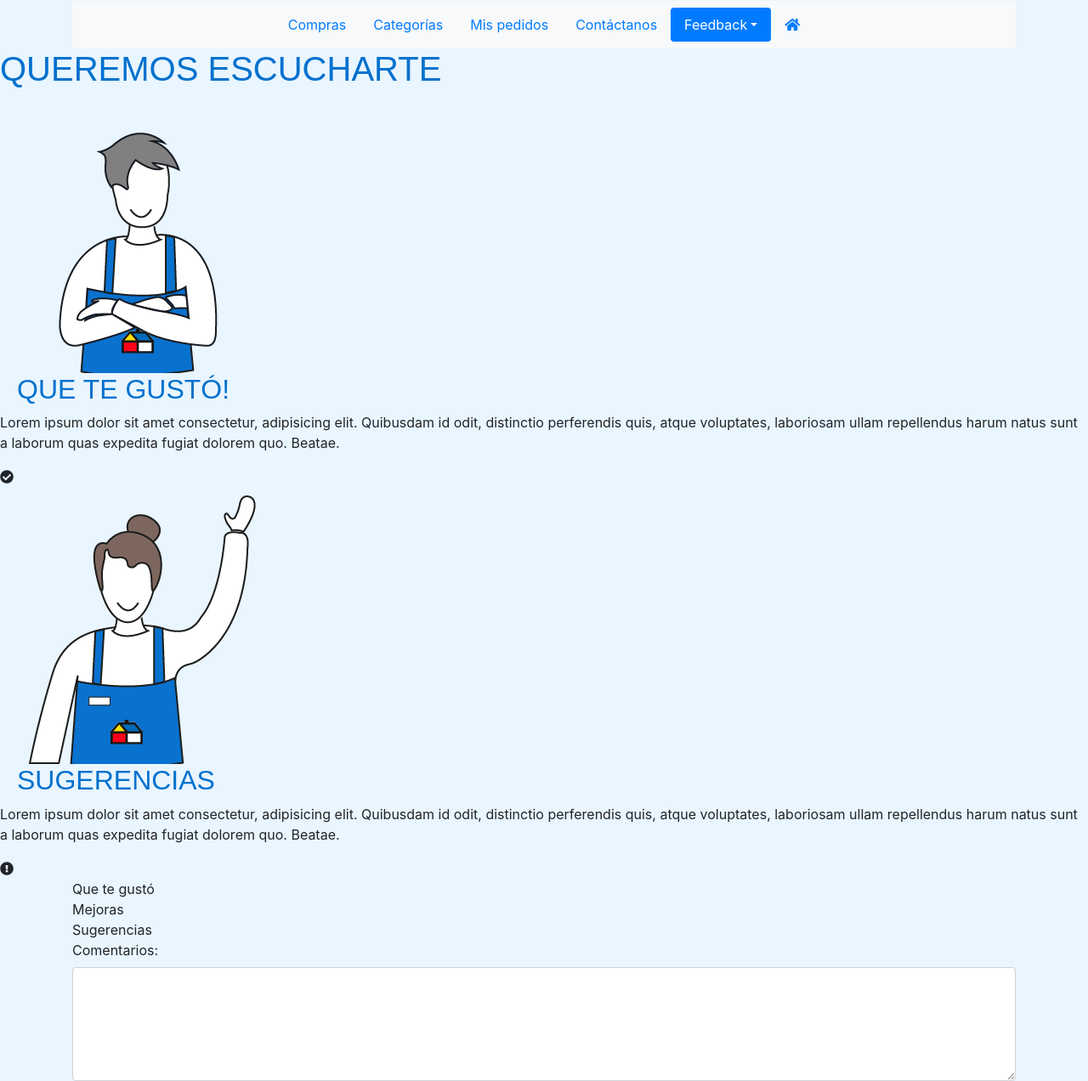
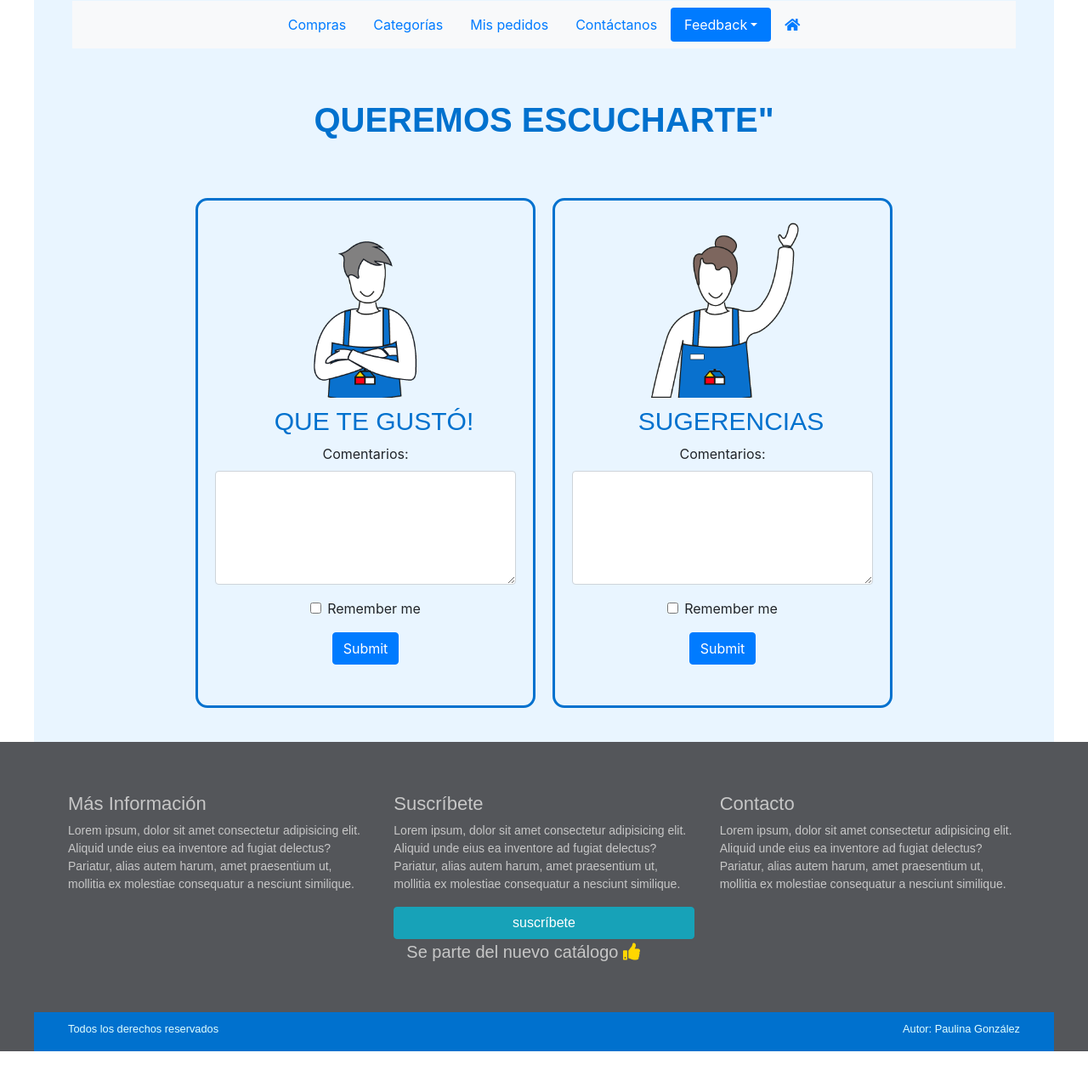
Before and after one commit to PauliGonz/Catalogo-Miga-Maquetacion-Web, a website: page secciones/feedback.html in a window 1280 px wide. Shown: the part 74-1346 px from the top of the page at 85% size. After the commit the page ends 1311 px from the top, so only its background shows below. Drawn offline with nearby package versions, Linux system fonts and the light colour scheme.

Commit message:
actaulizacion seccion feedback y contactanos

```diff
--- a/sass/_main.scss
+++ b/sass/_main.scss
@@ -6,13 +6,14 @@ body{
 
 main{
     background-color: $color-fondo-main;
-    margin: 0;
+    margin: auto;
     padding: 0;
     width: 100%;
     min-height: calc(100vh - 59,73px - 368px);
+	max-width: 1200px;
 }
 
-/*------------------ANIMACION------------------*/
+/*------------------ANIMACION INDEX------------------*/
 
 .animacion{
     width: 216.5px;
@@ -310,8 +311,86 @@ h3 {
 
 .imagenCategorias{
     display: flex;
+	flex-wrap: wrap;
     justify-content: center;
     width: 770px;
     height: 350px;
     padding: 20px;
 }
+
+/*------------------SECCION CONTÁCTANOS------------------*/
+
+.contenedorContactanos{
+	width: 100%;
+	display: flex;
+	flex-wrap: wrap;
+	justify-content: center;
+}
+
+.contenedorContactanos fieldset{
+	margin: 60px 30px;
+	padding: 0 30px;
+}
+
+.contenedorContactanos img{
+	margin-top: 60px;
+}
+
+.contenedorContactanos legend{
+	font-family: $fuente-principal;
+	font-size: 30px;
+	color: $color-principal;
+	font-weight: bold;
+	padding-bottom: 20px;
+}
+
+
+
+/*------------------SECCION FEEDBACK------------------*/
+
+.tituloFeedback{
+	text-align: center;
+	margin-top: 60px;
+	font-family: $fuente-principal;
+	font-weight: bold;
+}
+
+.cajaContenedor{
+	width: 100%;
+	display: flex;
+	flex-wrap: wrap;
+	justify-content: center;
+}
+
+.caja{
+	width: 400px;
+	height: 600px;
+	margin: 60px 10px 40px 10px;
+	padding: 20px;
+	border: 3px solid $color-principal;
+	border-radius: 14px;
+	text-align: center;
+	margin-top: 60px;
+	position: relative;
+}
+
+.caja img{
+	width: 60%;
+}
+
+.caja h2{
+	font-size: 30px;
+	margin-top: 10px;
+}
+
+.caja:hover{
+	background: $color-terciario;
+}
+
+.caja:hover img{
+	transform: translateY(-90px);
+}
+
+.caja:hover h2{
+	transform: translateY(-90px);
+}
--- a/secciones/feedback.html
+++ b/secciones/feedback.html
@@ -92,39 +92,14 @@
 				</div>
 			</div>
 
-			<h1>QUEREMOS ESCUCHARTE</h1>
+			<h1 class="tituloFeedback">QUEREMOS ESCUCHARTE"</h1>
 
 			<div class="cajaContenedor">
-
-				<div>
+				<div class="caja">
 					<img src="../Imagenes/Ilustracion-04.png" alt="">
 					<h2>QUE TE GUSTÓ!</h2>
-					<p> Lorem ipsum dolor sit amet consectetur, adipisicing elit. Quibusdam id odit, distinctio perferendis quis, atque voluptates,
-						laboriosam ullam repellendus harum natus sunt a laborum quas expedita fugiat dolorem quo. Beatae.
-					</p>
-					<i class="fas fa-check-circle"></i>
-				</div>
-
+					<form>
 						<div>
-					<img src="../Imagenes/Ilustracion-03.png" alt="">
-					<h2>SUGERENCIAS</h2>
-					<p> Lorem ipsum dolor sit amet consectetur, adipisicing elit. Quibusdam id odit, distinctio perferendis quis, atque voluptates,
-						laboriosam ullam repellendus harum natus sunt a laborum quas expedita fugiat dolorem quo. Beatae.
-					</p>
-					<i class="fas fa-exclamation-circle"></i>
-				</div>
-
-			</div>
-
-			<div class="container menuFeedback">
-				<div class="etiqueta1">Que te gustó</a></div>
-				<div class="etiqueta2">Mejoras</a></div>
-				<div class="etiqueta3">Sugerencias</a></div>
-			</div>
-
-			<form>
-				<div class="container">
-
 							<div class="form-group">
 								<label for="comment">Comentarios:</label>
 								<textarea class="form-control" rows="5" id="comment"></textarea>
@@ -138,6 +113,28 @@
 								<button type="submit" class="btn btn-primary">Submit</button>
 						</div>
 					</form>
+				</div>
+
+				<div class="caja">
+					<img src="../Imagenes/Ilustracion-03.png" alt="">
+					<h2>SUGERENCIAS</h2>
+					<form>
+						<div>
+							<div class="form-group">
+								<label for="comment">Comentarios:</label>
+								<textarea class="form-control" rows="5" id="comment"></textarea>
+							</div>
+
+							<div class="form-group form-check">
+								<label class="form-check-label">
+									<input class="form-check-input" type="checkbox"> Remember me
+								</label>
+							</div>
+								<button type="submit" class="btn btn-primary">Submit</button>
+						</div>
+					</form>
+				</div>
+			</div>
 
 		</main>
 
@@ -166,12 +163,12 @@
 				</div>
 
 				<div class="containerInferior">
-					<div class="copyright">
+					<small class="copyright">
 						Todos los derechos reservados
-					</div>
-					<div class="Información">
+					</small>
+					<small class="Información">
 						<p>Autor: Paulina González</p>
-					</div>
+					</small>
 				</div>
 			</div>
 
```
Also changed, not shown: index.html (+4 -4 lines), secciones/Categorias.html (+4 -4 lines), secciones/Compras.html (+4 -4 lines), secciones/Contactanos.html (+17 -15 lines), secciones/Mis pedidos.html (+4 -4 lines), Imagenes/Ilustracion-05.png (added), css/estilo.css, sass/_funciones.scss (line endings or trailing spaces). Lines whose indentation alone changed are shown as unchanged.
